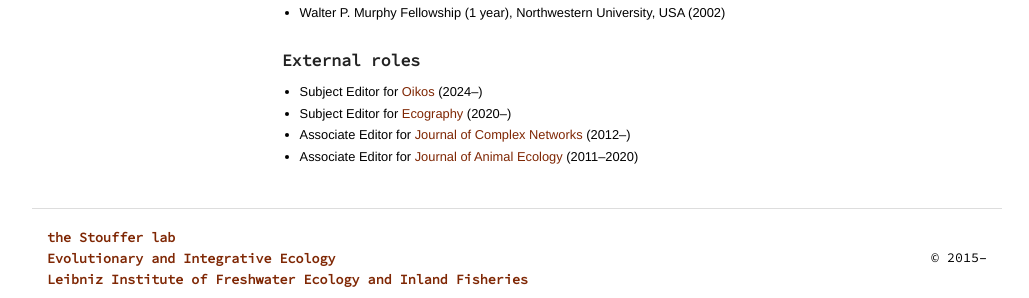
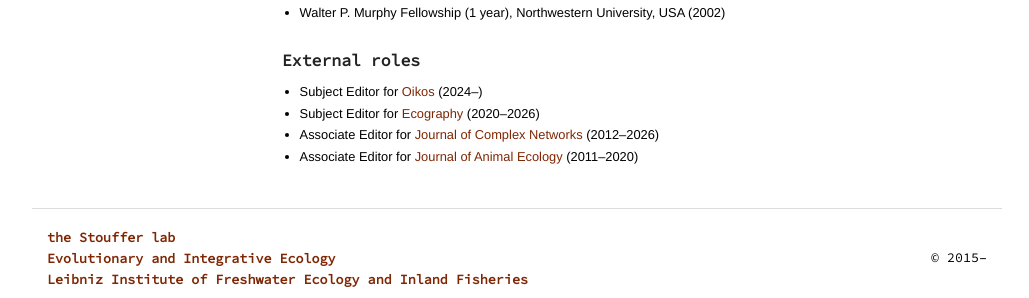
Before and after one commit to stoufferlab/stoufferlab.github.io, a Jekyll site: the page built from people/stouffer/index.html, in a window 1280 px wide. Shown: the part 894-1192 px from the top of the page, without its empty margins (123-1152 px from the left). Built offline with Jekyll 4.4.1, drawn with Linux system fonts in a browser that asks for light colours; nearby versions of some CDN libraries; library files that are not in the unit come from our copies; a script that is not in the unit is left out.

Commit message:
changing editorial landscape

```diff
--- a/people/stouffer/index.html
+++ b/people/stouffer/index.html
@@ -200,8 +200,8 @@ title: Daniel B. Stouffer
             <h3>External roles</h3>
             <ul>
               <li>Subject Editor for <a href="https://www.oikosjournal.org/">Oikos</a> (2024&#8211;)</li>
-              <li>Subject Editor for <a href="https://www.ecography.org/">Ecography</a> (2020&#8211;)</li>
-              <li>Associate Editor for <a href="http://www.oxfordjournals.org/our_journals/comnet/">Journal of Complex Networks</a> (2012&#8211;)</li>
+              <li>Subject Editor for <a href="https://www.ecography.org/">Ecography</a> (2020&#8211;2026)</li>
+              <li>Associate Editor for <a href="http://www.oxfordjournals.org/our_journals/comnet/">Journal of Complex Networks</a> (2012&#8211;2026)</li>
               <li>Associate Editor for <a href="http://www.journalofanimalecology.org/">Journal of Animal Ecology</a> (2011&#8211;2020)</li>
               <!--
               <li>Grant reviewer for National Environment Research Council (UK), US National Science Foundation (NSF), German Research Foundation (DFG), French Research Agency (ANR), and Banff International Research Station (BIRS)</li>
```
